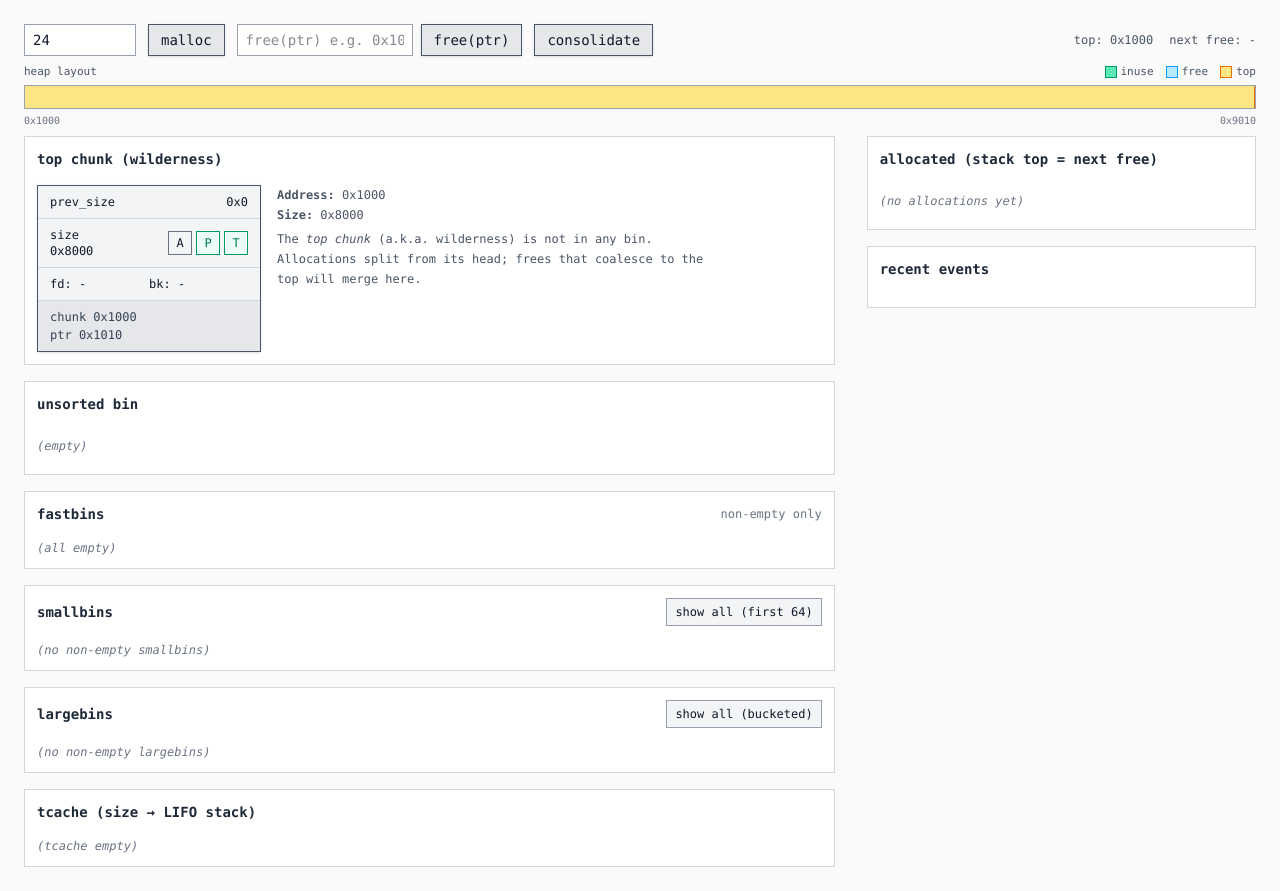
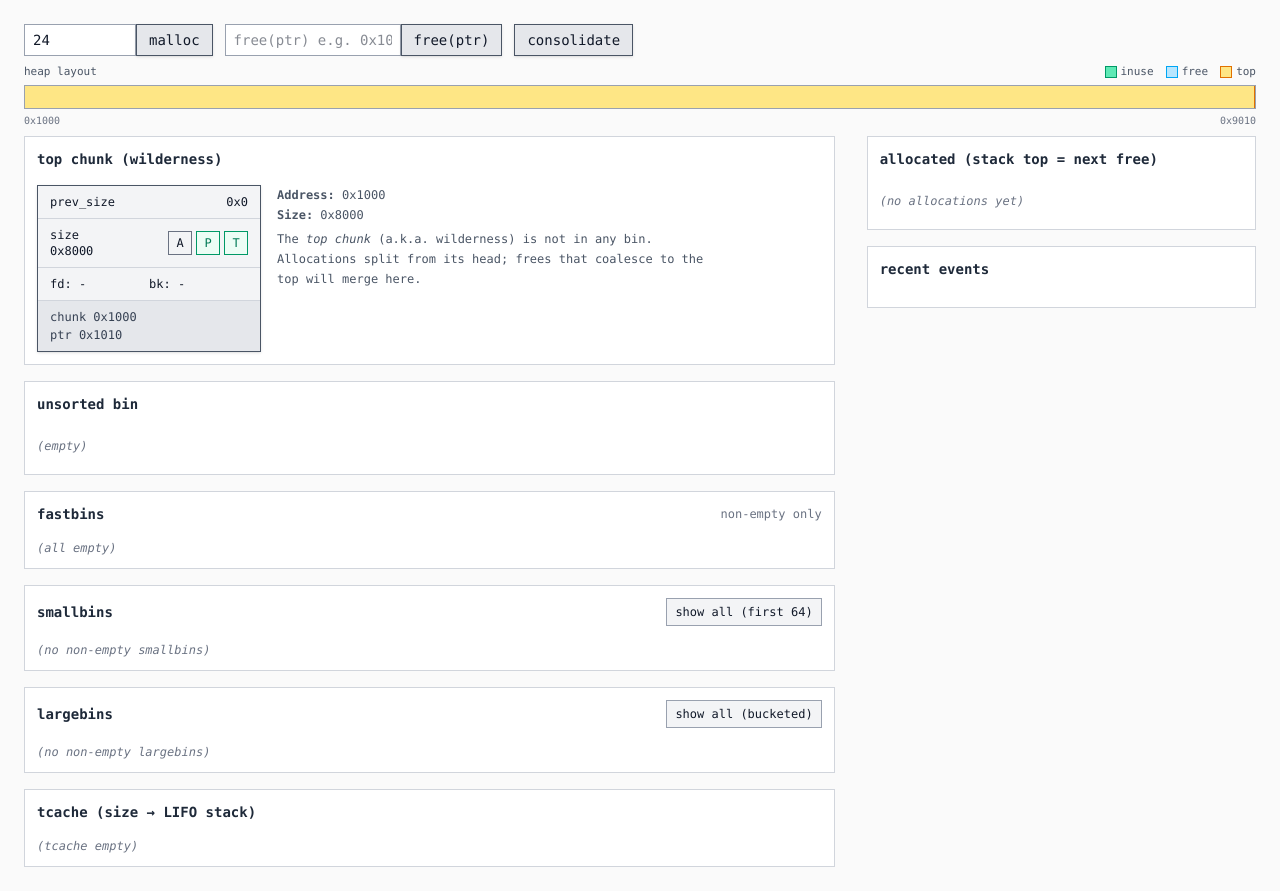
Before and after one commit to devonnuri/visalloc, a React (Vite) app: page / in a window 1280 px wide. Built offline with nearby package versions, Linux system fonts and the light colour scheme.

Commit message:
refactor: improve toolbar layout and consolidate input elements in Visualizer

```diff
--- a/src/Visualizer.tsx
+++ b/src/Visualizer.tsx
@@ -172,6 +172,7 @@ export default function Visualizer() {
     <div className="w-full min-h-screen bg-neutral-50 text-gray-900 p-6 font-mono">
       {/* Toolbar */}
       <div className="flex flex-wrap items-center gap-3 mb-2">
+        <div className="flex items-center">
           <input
             placeholder="size"
             value={size}
@@ -184,7 +185,8 @@ export default function Visualizer() {
           >
             malloc
           </button>
-        <div className="flex items-center gap-2">
+        </div>
+        <div className="flex items-center">
           <input
             placeholder="free(ptr) e.g. 0x1010"
             value={freePtr}
@@ -204,9 +206,10 @@ export default function Visualizer() {
         >
           consolidate
         </button>
-        <div className="ml-auto text-xs text-gray-600 flex items-center gap-4">
-          <span>top: {hex(topAddr)}</span>
-          <span>next free: {ptrs.length ? hex(ptrs[ptrs.length - 1]) : '-'}</span>
+        <div className="text-xs text-gray-600 flex items-center gap-4">
+          {events.length > 0
+            ? `${events[events.length - 1].type}: ${events[events.length - 1].msg}`
+            : ''}
         </div>
       </div>
 
```
Lines whose indentation alone changed are shown as unchanged.
